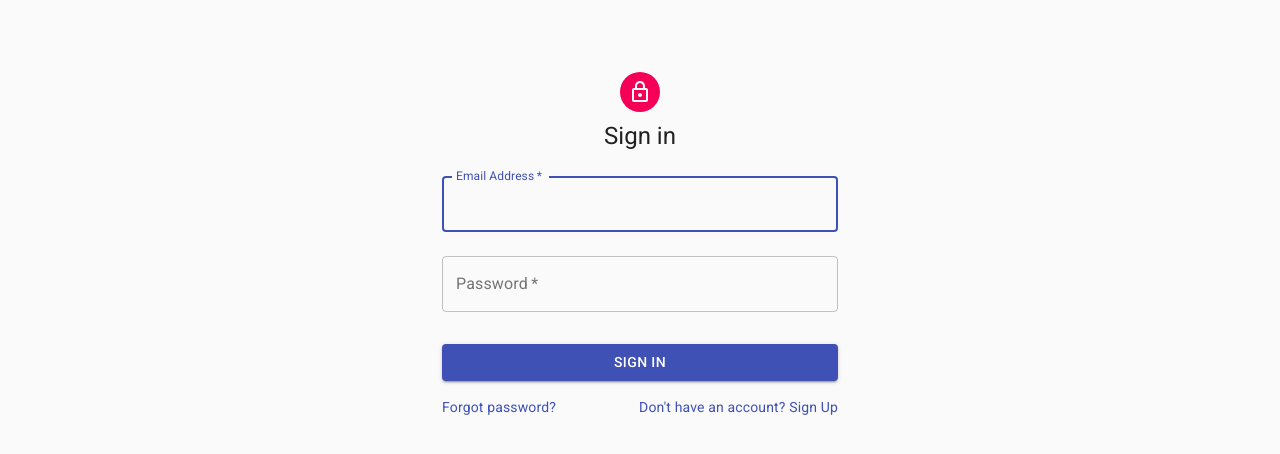
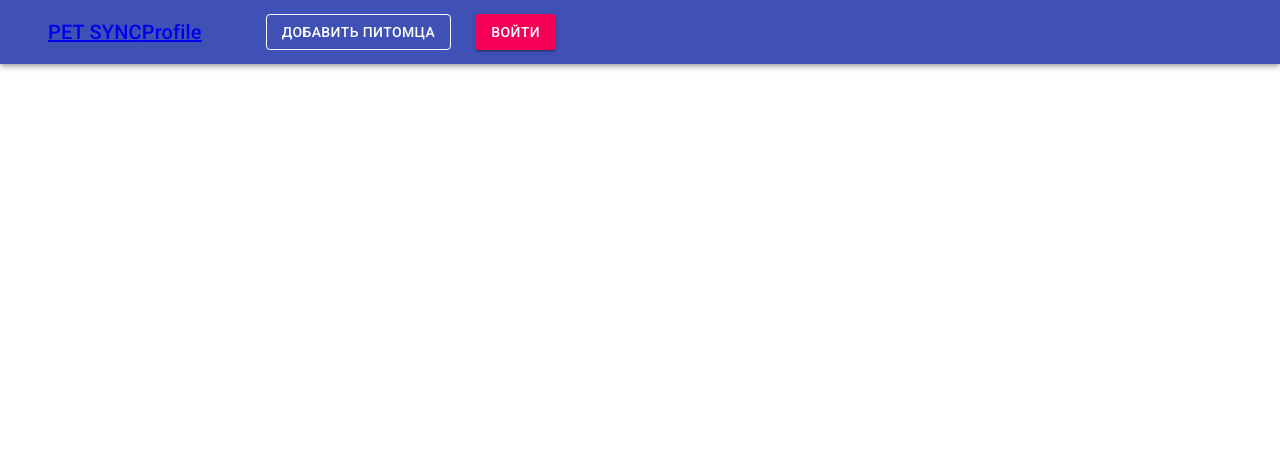
Before and after one commit to aleksey-kozin/pet-sync, a React (Create React App) app in the folder client/: page /profile in a window 1280 px wide. Shown: the top 454 px of the page. Built offline with nearby package versions, Linux system fonts and the light colour scheme.

Commit message:
Add navigation

```diff
--- a/client/src/components/App/App.js
+++ b/client/src/components/App/App.js
@@ -1,14 +1,25 @@
-import LoginForm from '../LoginForm/LoginForm';
-import SignUpForm from '../SignUpForm/SignUpForm';
-import './App.css';
+import { BrowserRouter as Router, Switch, Route } from 'react-router-dom'
+import LoginForm from '../LoginForm/LoginForm'
+import Main from '../Main/Main'
+import Nav from '../Nav/Nav'
+import Profile from '../Profile/Profile'
+import SignUpForm from '../SignUpForm/SignUpForm'
+import './App.css'
 
 function App() {
   return (
     <>
-      <LoginForm />
-      {/* <SignUpForm /> */}
+      <Router>
+        <Nav />
+        <Switch>
+          <Route path={'/'} exact component={Main} />
+          <Route path={'/login'} component={LoginForm} />
+          <Route path={'/signup'} component={SignUpForm} />
+          <Route path={'/profile'} component={Profile} />
+        </Switch>
+      </Router>
     </>
-  );
+  )
 }
 
-export default App;
+export default App
--- /dev/null
+++ b/client/src/components/Main/Main.js
@@ -0,0 +1,11 @@
+import React from 'react'
+
+function Main() {
+  return (
+    <>
+
+    </>
+  );
+}
+
+export default Main
--- /dev/null
+++ b/client/src/components/Nav/Nav.js
@@ -0,0 +1,39 @@
+import React from 'react'
+import { Link } from 'react-router-dom'
+import { AppBar, Box, Button, Container, Toolbar, Typography } from '@material-ui/core'
+import { makeStyles } from '@material-ui/core'
+
+const useStyles = makeStyles((theme) => ({
+  root: {
+    flexGrow: 1
+  },
+  menuButton: {
+    marginRight: 0
+  },
+  title: {
+    flexGrow: 1
+  },
+}))
+
+function Nav() {
+  const classes = useStyles()
+
+  return (
+    <>
+      <AppBar position="fixed">
+        <Container fixed>
+          <Toolbar>
+            <Typography variant="h6" component={ Link } to="/">PET SYNC</Typography>
+            <Typography variant="h6" component={ Link } to="/profile">Profile</Typography>
+            <Box ml={8} mr={3}>
+            <Button color="inherit" variant="outlined" component={ Link } to="/signup">Добавить питомца</Button>
+            </Box>
+            <Button color="secondary" variant="contained" component={ Link } to="/login">Войти</Button>
+          </Toolbar>
+        </Container>
+      </AppBar>
+    </>
+  );
+}
+
+export default Nav
--- /dev/null
+++ b/client/src/components/Profile/Profile.js
@@ -0,0 +1,11 @@
+import React from 'react'
+
+function Profile() {
+  return (
+    <>
+
+    </>
+  )
+}
+
+export default Profile
```
